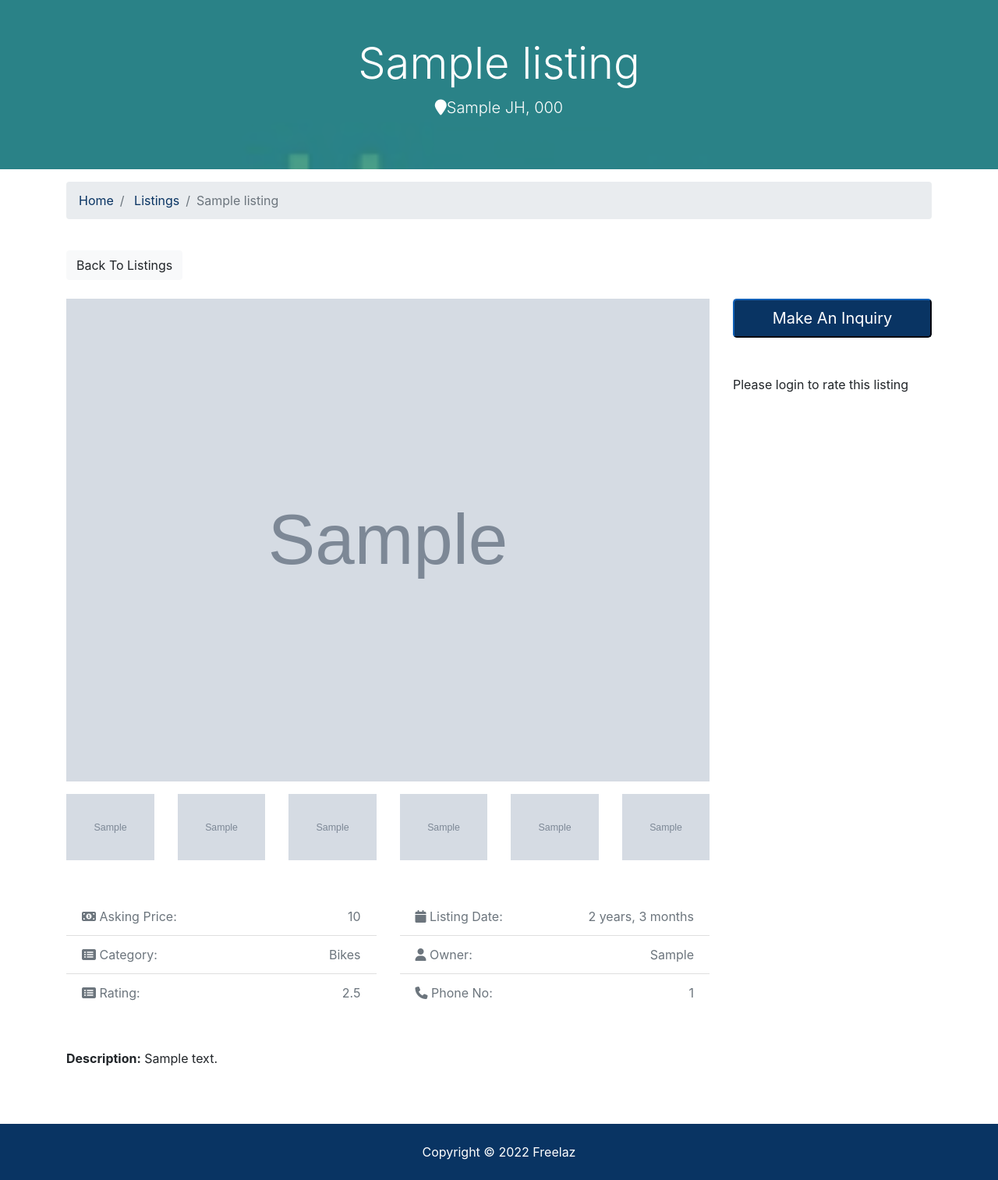
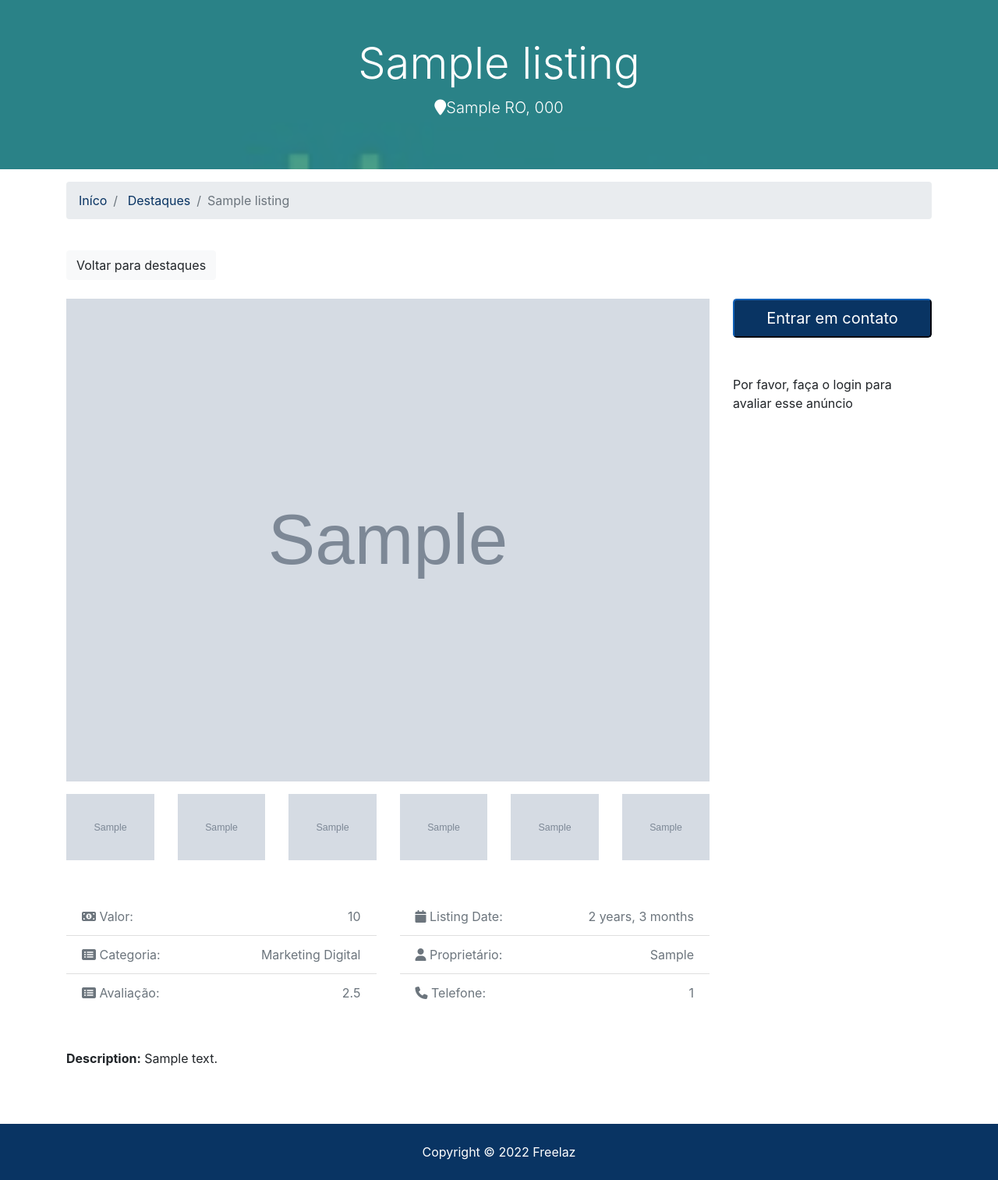
Before and after one commit to andretavaresit/freelaz, a Django app: page /listing/1/ in a window 1280 px wide. Shown: the part 104-1617 px from the top of the page at 78% size. Run offline with Django 4.2, Linux system fonts and the light colour scheme; tables that the repository leaves empty hold one stand-in row (values such as "Sample post"); grey boxes marked "Sample" are stand-in pictures; some libraries are stand-ins or nearby versions; some web fonts are replaced.

Commit message:
Freelaz 1.5

```diff
--- a/listing/modelchoices.py
+++ b/listing/modelchoices.py
@@ -1,42 +1,45 @@
 category_choices = {
-  ('Electronics', 'Electronics'),
-  ('Property', 'Property'),
-  ('Cars', 'Cars'),
-  ('Furniture', 'Furniture'),
-  ('Jobs', 'Jobs'),
-  ('Mobiles', 'Mobiles'),
-  ('Bikes', 'Bikes'),
-  ('Books&Sports', 'Books&Sports'),
-  ('Fashion', 'Fashion')
+  ('Serviços Gerais', 'Serviços Gerais'),
+  ('Vídeo e Edição', 'Vídeo e Edição'),
+  ('Música e Áudio', 'Música e Áudio'),
+  ('Educação', 'Educação'),
+  ('Marketing Digital', 'Marketing Digital'),
+  ('Arte', 'Arte'),
+  ('Tecnologia e Programação', 'Tecnologia e Programação'),
+  ('Design', 'Design'),
+  ('Negócios', 'Negócios'),
+  ('Atividade Física', 'Atividade Física'),
+  ('Gastronomia', 'Gastronomia'),
+
   }
 
 
 state_choices = {
-  ('AP', 'Andhra Pradesh'),
-  ('AR', 'Arunachal Pradesh'),
-  ('AS', 'Assam'),
-  ('BR', 'Bihar'),
-  ('CG', 'Chhattisgarh'),
-  ('GA', 'Goa'),
-  ('GJ', 'Gujarat'),
-  ('HP', 'Haryana'),
-  ('JH', 'Jharkhand'),
-  ('KA', 'Karnataka'),
-  ('KL', 'Kerala'),
-  ('MP', 'Madhya Pradesh'),
-  ('MH', 'Maharashtra'),
-  ('MN', 'Manipur'),
-  ('ML', 'Meghalaya'),
-  ('MZ', 'Mizoram'),
-  ('NL', 'Nagaland'),
-  ('OD', 'Odisha'),
-  ('PB', 'Punjab'),
-  ('RJ', 'Rajasthan'),
-  ('MI', 'Sikkim'),
-  ('TN', 'Tamil Nadu'),
-  ('TS', 'Telegana'),
-  ('TR', 'Tripura'),
-  ('UP', 'Uttar Pradesh'),
-  ('UK', 'Uttarakhand'),
-  ('WB', 'West Bengal'),
+  ('AC', 'Acre'),
+  ('AL', 'Alagoas'),
+  ('AP', 'Amapá'),
+  ('AM', 'Amazonas'),
+  ('BA', 'Bahia'),
+  ('CE', 'Ceará'),
+  ('ES', 'Espírito Santo'),
+  ('GO', 'Goiás'),
+  ('MA', 'Maranhão'),
+  ('MT', 'Mato Grosso'),
+  ('MS', 'Mato Grosso do Sul'),
+  ('MG', 'Minas Gerais'),
+  ('PA', 'Pará'),
+  ('PB', 'Paraíba'),
+  ('PR', 'Paraná'),
+  ('PE', 'Pernambuco'),
+  ('PI', 'Piauí'),
+  ('RJ', 'Rio de Janeiro'),
+  ('RN', 'Rio Grande do Norte'),
+  ('RS', 'Rio Grande do Sul'),
+  ('RO', 'Rondônia'),
+  ('RR', 'Roraima'),
+  ('SC', 'Santa Catarina'),
+  ('SP', 'São Paulo'),
+  ('SE', 'Sergipe'),
+  ('TO', 'Tocantins'),
+  ('DF', 'Distrito Federal'),
 }
--- a/templates/listings/listing.html
+++ b/templates/listings/listing.html
@@ -22,10 +22,10 @@
       <nav>
         <ol class="breadcrumb">
           <li class="breadcrumb-item">
-            <a href="{% url 'index' %}">Home</a>
+            <a href="{% url 'index' %}">Iníco</a>
           </li>
           <li class="breadcrumb-item">
-            <a href="{% url 'listings' %}">Listings</a>
+            <a href="{% url 'listings' %}">Destaques</a>
           </li>
           <li class="breadcrumb-item active">{{listing.title}}</li>
         </ol>
@@ -35,7 +35,7 @@
   <!-- Listing -->
   <section id="listing" class="py-4">
     <div class="container">
-      <a href="{%url 'listings' %}" class="btn btn-light mb-4">Back To Listings</a>
+      <a href="{%url 'listings' %}" class="btn btn-light mb-4">Voltar para destaques</a>
       <div class="row">
         <div class="col-md-9">
           <!-- Home Main Image -->
@@ -90,19 +90,19 @@
             <div class="col-md-6">
               <ul class="list-group list-group-flush">
                 <li class="list-group-item text-secondary">
-                  <i class="fas fa-money-bill-alt"></i> Asking Price:
+                  <i class="fas fa-money-bill-alt"></i> Valor:
                   <span class="float-right"> {{ listing.price | intcomma }}</span>
                 </li>
                 <li class="list-group-item text-secondary">
-                  <i class="fas fa-list-alt"></i> Category:
+                  <i class="fas fa-list-alt"></i> Categoria:
                   <span class="float-right">{{ listing.category}}</span>
                 </li>
                 <li class="list-group-item text-secondary">
-                  <i class="fas fa-list-alt"></i> Rating:
+                  <i class="fas fa-list-alt"></i> Avaliação:
                   {%if current_rating%}
                     <span class="float-right">{{ current_rating }}</span>
                   {%else%}
-                    <p>No rating made for this listing yet</p>
+                    <p>Este anúncio ainda não recebeu avaliação</p>
                   {%endif%}
                 </li>
               </ul>
@@ -114,12 +114,12 @@
                   <span class="float-right">{{listing.list_date | timesince}}</span>
                 </li>
                 <li class="list-group-item text-secondary">
-                  <i class="fas fa-user"></i> Owner:
+                  <i class="fas fa-user"></i> Proprietário:
                   <span class="float-right">{{ listing.owner.first_name }}
                   </span>
                 </li>
                 <li class="list-group-item text-secondary">
-                    <i class="fas fa-phone"></i> Phone No:
+                    <i class="fas fa-phone"></i> Telefone:
                     <span class="float-right">{{ listing.owner.phone }}
                     </span>
                   </li>
@@ -137,17 +137,17 @@
           </div>
         </div>
         <div class="col-md-3">
-          <button class="btn-primary btn-block btn-lg" data-toggle="modal" data-target="#inquiryModal">Make An Inquiry</button>
+          <button class="btn-primary btn-block btn-lg" data-toggle="modal" data-target="#inquiryModal">Entrar em contato</button>
           <br>
           {%if request.user.is_authenticated%}
             <form action="{%url 'listing' listing.id%}" method="POST">
               {%csrf_token%}
               {%if favourite%}
                 <input type="hidden" name="favourite_val" value="unfavourite">
-                <button class="btn-danger btn-block btn-lg" type="submit">UnFavourite</button>
+                <button class="btn-danger btn-block btn-lg" type="submit">Desfavoritar</button>
               {%else%}
                 <input type="hidden" name="favourite_val" value="favourite">
-                <button class="btn-success btn-block btn-lg" type="submit">Favourite</button>
+                <button class="btn-success btn-block btn-lg" type="submit">Favoritar</button>
               {%endif%}
             </form>
           {%endif%}
@@ -157,13 +157,13 @@
               {%csrf_token%}
               <div style="display: flex;">
                 <input  name="my_rating" required placeholder="Enter value from 1-10" class="form-control">
-                <button class="btn btn-primary" type="submit">Rate</button>
+                <button class="btn btn-primary" type="submit">Avaliar</button>
               </div>
                 {%else%}
               {%if request.user.is_authenticated%}
-                <p>You have already rated this listing</p>
+                <p>Você já avaliou esse anúncio</p>
               {%else%}
-                <p>Please login to rate this listing</p>
+                <p>Por favor, faça o login para avaliar esse anúncio</p>
               {%endif%}
             </form>
           {%endif%}
@@ -177,7 +177,7 @@
     <div class="modal-dialog">
       <div class="modal-content">
         <div class="modal-header">
-          <h5 class="modal-title" id="inquiryModalLabel">Make An Inquiry</h5>
+          <h5 class="modal-title" id="inquiryModalLabel">Entrar em contato</h5>
           <button type="button" class="close" data-dismiss="modal">
             <span>&times;</span>
           </button>
@@ -195,11 +195,11 @@
             <input type="hidden" name="listing_id" value="{{listing.id}}">
             <input type="hidden" name="owner_id" value="{{listing.owner.id}}">
             <div class="form-group">
-              <label for="property_name" class="col-form-label">Item:</label>
+              <label for="property_name" class="col-form-label">Vaga:</label>
               <input type="text" name="listing" class="form-control" value="{{listing.title}}" readonly>
             </div>
             <div class="form-group">
-              <label for="name" class="col-form-label">Name:</label>
+              <label for="name" class="col-form-label">Nome:</label>
               <input type="text" name="name" class="form-control" {%if user.is_authenticated%} value = "{{ user.first_name }} {{ user.last_name }}" readonly{%else%} required {%endif%}>
             </div>
             <div class="form-group">
@@ -207,11 +207,11 @@
               <input type="email" name="email" class="form-control" {%if user.is_authenticated%} value = "{{ user.email }}" readonly{%else%} required {%endif%}>
             </div>
             <div class="form-group">
-              <label for="phone" class="col-form-label">Phone:</label>
+              <label for="phone" class="col-form-label">Telefone:</label>
               <input type="text" name="phone" class="form-control">
             </div>
             <div class="form-group">
-              <label for="message" class="col-form-label">Message:</label>
+              <label for="message" class="col-form-label">Mensagem:</label>
               <textarea name="message" class="form-control"></textarea>
             </div>
             <hr>
--- a/templates/partials/_navbar.html
+++ b/templates/partials/_navbar.html
@@ -1,7 +1,7 @@
 {% load static%}
 <nav class="navbar navbar-expand-lg navbar-dark bg-primary sticky-top">
     <div class="container">
-      <a class="navbar-brand" href="index.html">
+      <a class="navbar-brand" href="{% url 'index' %}">
         <img src="{% static 'img/logo.png' %}" class="logo" alt="">
       </a>
       <button class="navbar-toggler" type="button" data-toggle="collapse" data-target="#navbarNavAltMarkup">
```
Also changed, not shown: inquiry/views.py (+6 -5 lines), templates/accounts/dashboard_inquiries.html (+7 -7 lines), media/photos/2022/05/10/2014-11-14-java-logo.webp (added).
